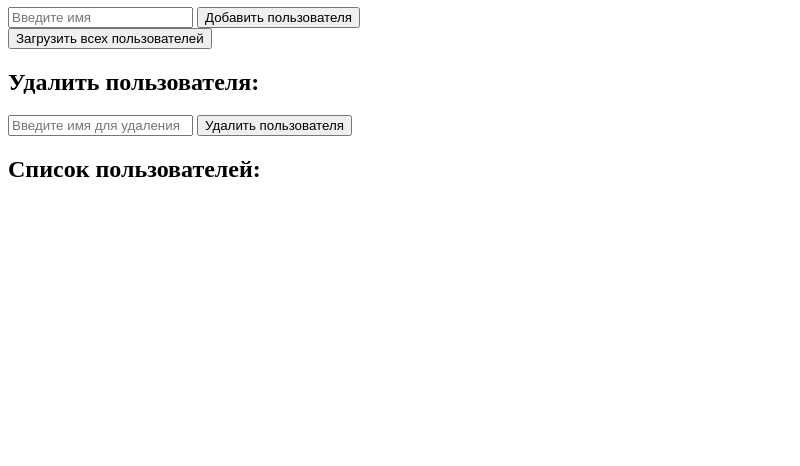
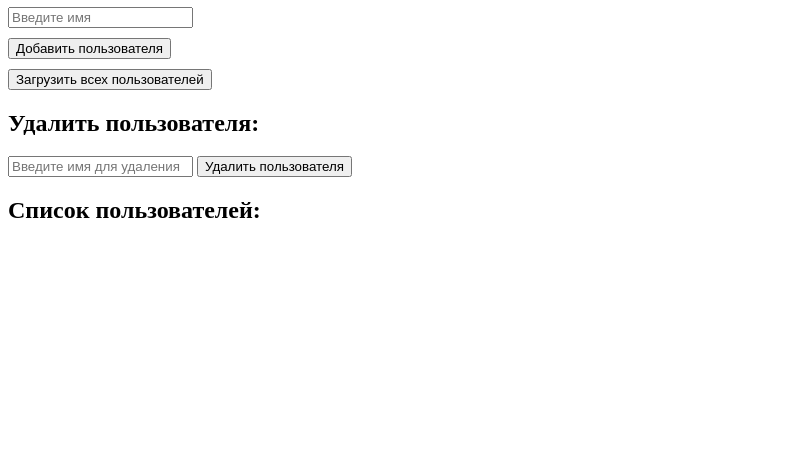
Before and after one commit to VladyBarvy/electron-1510, an Electron app: page index.html in a window 800 px wide. Shown: the part 334-800 px from the top of the page. Drawn offline with Linux system fonts and the light colour scheme; no server answers.

Commit message:
171024_3

```diff
--- a/index.html
+++ b/index.html
@@ -31,12 +31,15 @@
     <div>
       <h1>Пользователи</h1>
 
-      <div>
-          <input type="text" id="nameInput" placeholder="Введите имя" />
-          <button id="addUserButton">Добавить пользователя</button>
+      <div style="margin-top: 10px; margin-bottom: 10px;">
+        <input type="text" id="nameInput" placeholder="Введите имя" />
       </div>
 
-      <div>
+      <div style="margin-top: 10px; margin-bottom: 10px;">
+        <button id="addUserButton">Добавить пользователя</button>
+      </div>
+
+      <div style="margin-top: 10px; margin-bottom: 10px;">
           <button id="fetchUsersButton">Загрузить всех пользователей</button>
       </div>
 
```
Also changed, not shown: 1 other file.
